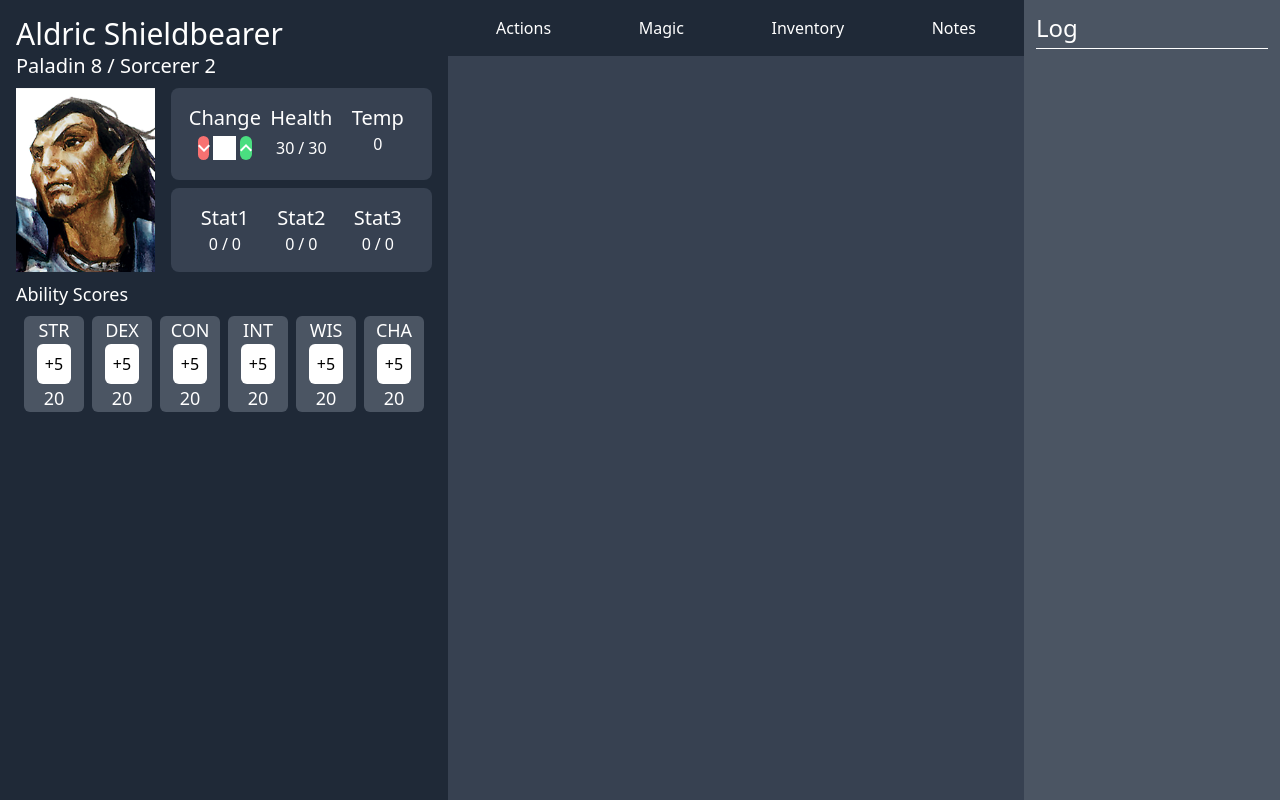
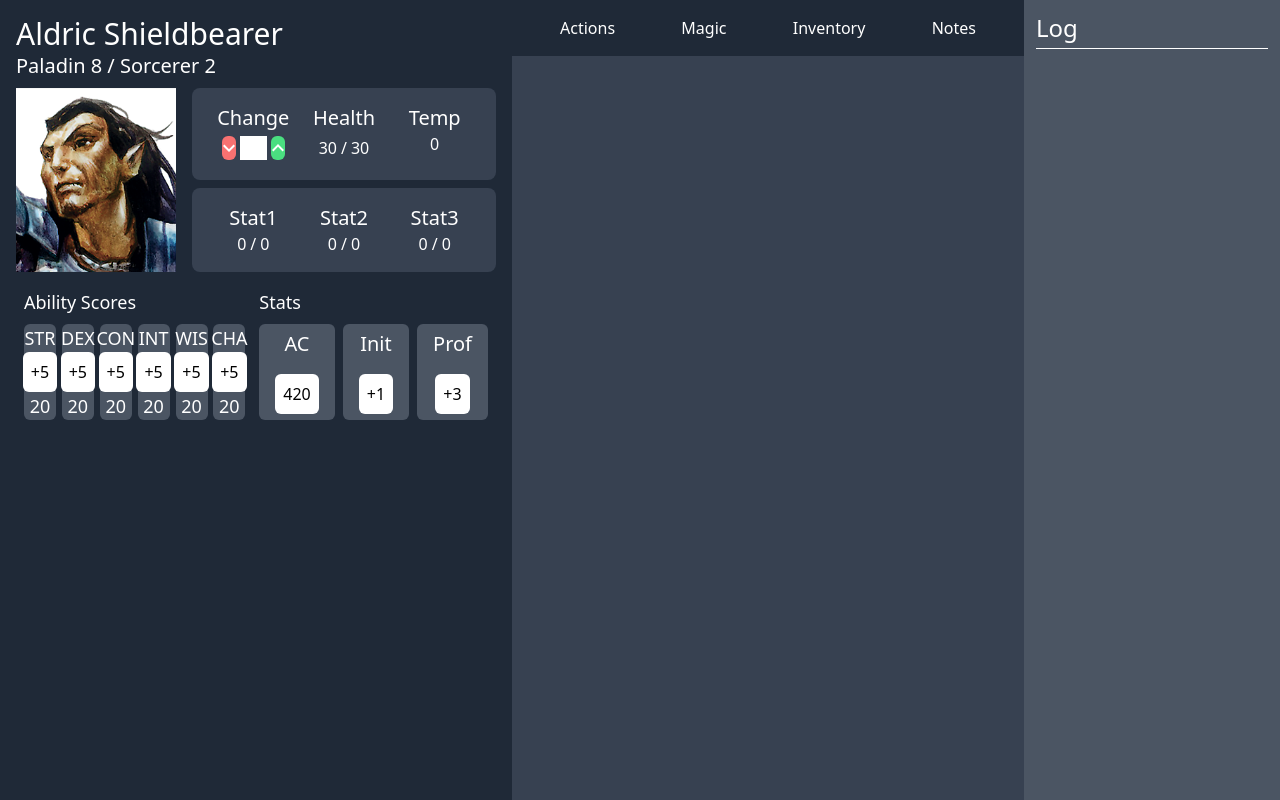
Before and after one commit to akukerang/Aurora-Beyond, a React (Vite) app in the folder frontend/: page / in a window 1280 px wide. Built offline with nearby package versions, Linux system fonts and the light colour scheme.

Commit message:
Reorganizing

```diff
--- a/frontend/src/App.tsx
+++ b/frontend/src/App.tsx
@@ -1,7 +1,7 @@
 import "./App.css";
 import { Outlet } from "react-router-dom";
 import Navbar from "./components/NavBar";
-import InfoPanel from "./components/InfoPanel";
+import InfoPanel from "./components/InfoPanel/InfoPanel";
 import Log from "./components/Log";
 
 //* Responsive Layout Ideas
@@ -13,28 +13,28 @@ import Log from "./components/Log";
 // XL 3x1 (infoPanel, main, log)
 // Medium (2x1) (infoPanel, main), log toggle
 // Small (1x2) column, log toggle
-
 function App() {
     return (
       <div className="flex flex-col md:flex-row text-white bg-black h-screen w-screen">
-    <div className="w-full md:h-full md:w-1/3 xl:w-[35%] bg-gray-800 p-4">
+        {/* InfoPanel */}
+        <div className="w-full md:h-full md:w-[40%] xl:w-[40%] bg-gray-800 p-4">
           <InfoPanel />
         </div>
 
-    <div className="w-full md:w-2/3 xl:w-[45%] flex flex-col h-full bg-gray-700">
+        {/* Main Content */}
+        <div className="w-full md:h-full md:w-[60%] xl:w-[40%] flex flex-col h-full bg-gray-700">
           <Navbar />
           <div className="p-4 max-h-full overflow-y-scroll">
             <Outlet />
           </div>
         </div>
 
+        {/* Log */}
         <div className="hidden xl:block xl:w-[20%] bg-gray-600 p-3">
           <h1 className="text-2xl border-b border-white pb-1 mb-1">Log</h1>
           <Log />
         </div>
       </div>
-
-
     );
   }
 
--- a/frontend/src/components/AbilityScore/AbilityScores.tsx
+++ /dev/null
@@ -1,17 +0,0 @@
-import AbilityScoreBox from "./AbilityScoreBox";
-
-
-const AbilityScores = () => {
-    return (
-        <div className="grid grid-cols-3 xl:grid-cols-6 gap-2 w-full bg-gray-800 p-2">
-            <AbilityScoreBox name="STR" score={20} />
-            <AbilityScoreBox name="DEX" score={20} />
-            <AbilityScoreBox name="CON" score={20} />
-            <AbilityScoreBox name="INT" score={20} />
-            <AbilityScoreBox name="WIS" score={20} />
-            <AbilityScoreBox name="CHA" score={20} />
-        </div>
-    );
-  };
-
-  export default AbilityScores;
--- /dev/null
+++ b/frontend/src/components/HoverInfo.tsx
@@ -0,0 +1,13 @@
+import { FC } from "react";
+
+type Props = {
+  info: string;
+};
+const HoverInfo: FC<Props> = ({ info }) => {
+  return (
+    <div className="bg-white text-black rounded-md hover:bg-gray-300 cursor-pointer text-center p-2">
+      {info}
+    </div>
+  );
+};
+export default HoverInfo;
--- a/frontend/src/components/InfoPanel.tsx
+++ /dev/null
@@ -1,24 +0,0 @@
-import AbilityScores from "./AbilityScore/AbilityScores";
-import HealthBar from "./Health/HealthBar";
-import Tracker from "./Health/Tracker";
-import portrait from "../assets/half elf-male-2.png";
-
-const InfoPanel = () => {
-  return (
-    <div className="flex flex-col">
-      <h1 className="text-3xl">Aldric Shieldbearer</h1>
-      <h2 className="text-xl mb-2">Paladin 8 / Sorcerer 2</h2>
-      <div className="flex flex-row xl:mb-2">
-        <img src={portrait} alt="Character Image" className="hidden xl:block object-cover w-1/3" />
-        <div className="w-full xl:w-2/3 flex flex-col xl:ml-4">
-          <HealthBar />
-          <Tracker />
-        </div>
-      </div>
-      <h1 className="text-lg">Ability Scores</h1>
-      <AbilityScores />
-    </div>
-  );
-};
-
-export default InfoPanel;
--- /dev/null
+++ b/frontend/src/components/InfoPanel/AbilityScores.tsx
@@ -0,0 +1,19 @@
+import AbilityScoreBox from "./AbilityScoreBox";
+
+const AbilityScores = () => {
+  return (
+    <>
+      <h1 className="text-lg mb-2">Ability Scores</h1>
+      <div className="grid grid-cols-3 lg:grid-cols-6 gap-2 w-full bg-gray-800">
+        <AbilityScoreBox name="STR" score={20} />
+        <AbilityScoreBox name="DEX" score={20} />
+        <AbilityScoreBox name="CON" score={20} />
+        <AbilityScoreBox name="INT" score={20} />
+        <AbilityScoreBox name="WIS" score={20} />
+        <AbilityScoreBox name="CHA" score={20} />
+      </div>
+    </>
+  );
+};
+
+export default AbilityScores;
--- /dev/null
+++ b/frontend/src/components/InfoPanel/InfoPanel.tsx
@@ -0,0 +1,41 @@
+import AbilityScores from "./AbilityScores";
+import HealthBar from "./HealthBar";
+import Tracker from "./Tracker";
+import portrait from "../../assets/half elf-male-2.png";
+import Stats from "./Stats";
+
+const InfoPanel = () => {
+  return (
+    <div className="flex flex-col">
+      <h1 className="text-3xl">Aldric Shieldbearer</h1>
+      <h2 className="text-xl mb-2">Paladin 8 / Sorcerer 2</h2>
+      <div className="flex flex-row xl:mb-2">
+        <img
+          src={portrait}
+          alt="Character Image"
+          className="hidden xl:block object-cover w-1/3"
+        />
+        <div className="w-full xl:w-2/3 flex flex-col xl:ml-4">
+          <HealthBar />
+          <Tracker />
+        </div>
+      </div>
+      <div className="flex flex-col xl:flex-row">
+        <div className="order-2 xl:order-1 p-2">
+          <AbilityScores />
+        </div>
+        <div className="order-1 xl:order-2 p-2">
+          <Stats profBonus={3} initiative={1} />
+        </div>
+      </div>
+      <div className="flex flex-col">
+        <div className="flex flex-col">
+          <div></div>
+          <div></div>
+        </div>
+      </div>
+    </div>
+  );
+};
+
+export default InfoPanel;
--- /dev/null
+++ b/frontend/src/components/InfoPanel/Stats.tsx
@@ -0,0 +1,31 @@
+import { FC } from "react";
+import HoverInfo from "../HoverInfo";
+import RollDice from "../RollDice";
+type Props = {
+  profBonus: number;
+  initiative: number;
+};
+const Stats: FC<Props> = ({ profBonus, initiative }) => {
+  const bonus = `+${profBonus}`;
+  return (
+    <>
+      <h1 className="text-lg mb-2">Stats</h1>
+
+      <div className="flex flex-row gap-2 text-center">
+        <div className="flex flex-col items-center justify-center bg-gray-600 rounded-md text-center p-4 h-24 w-full">
+          <h1 className="text-xl mb-4">AC</h1>
+          <HoverInfo info="420" />
+        </div>
+        <div className="flex flex-col items-center justify-center bg-gray-600 rounded-md text-center p-4 h-24 w-full">
+          <h1 className="text-xl mb-4">Init</h1>
+          <RollDice mod={initiative} context={"Initiative Roll: "} />
+        </div>
+        <div className="flex flex-col items-center justify-center bg-gray-600 rounded-md text-center p-4 h-24 w-full">
+          <h1 className="text-xl mb-4">Prof</h1>
+          <HoverInfo info={bonus} />
+        </div>
+      </div>
+    </>
+  );
+};
+export default Stats;
--- a/frontend/src/components/Health/Tracker.tsx
+++ b/frontend/src/components/InfoPanel/Tracker.tsx
@@ -1,4 +1,3 @@
-"use client";
 import { useState } from 'react';
 import EditableStat from '../EditableStat';
 import EditableText from '../EditableText';
```
Also changed, not shown: frontend/src/components/InfoPanel/AbilityScoreBox.tsx (renamed from frontend/src/components/AbilityScore/AbilityScoreBox.tsx), frontend/src/components/InfoPanel/HealthBar.tsx (renamed from frontend/src/components/Health/HealthBar.tsx). Lines whose indentation alone changed are shown as unchanged.
